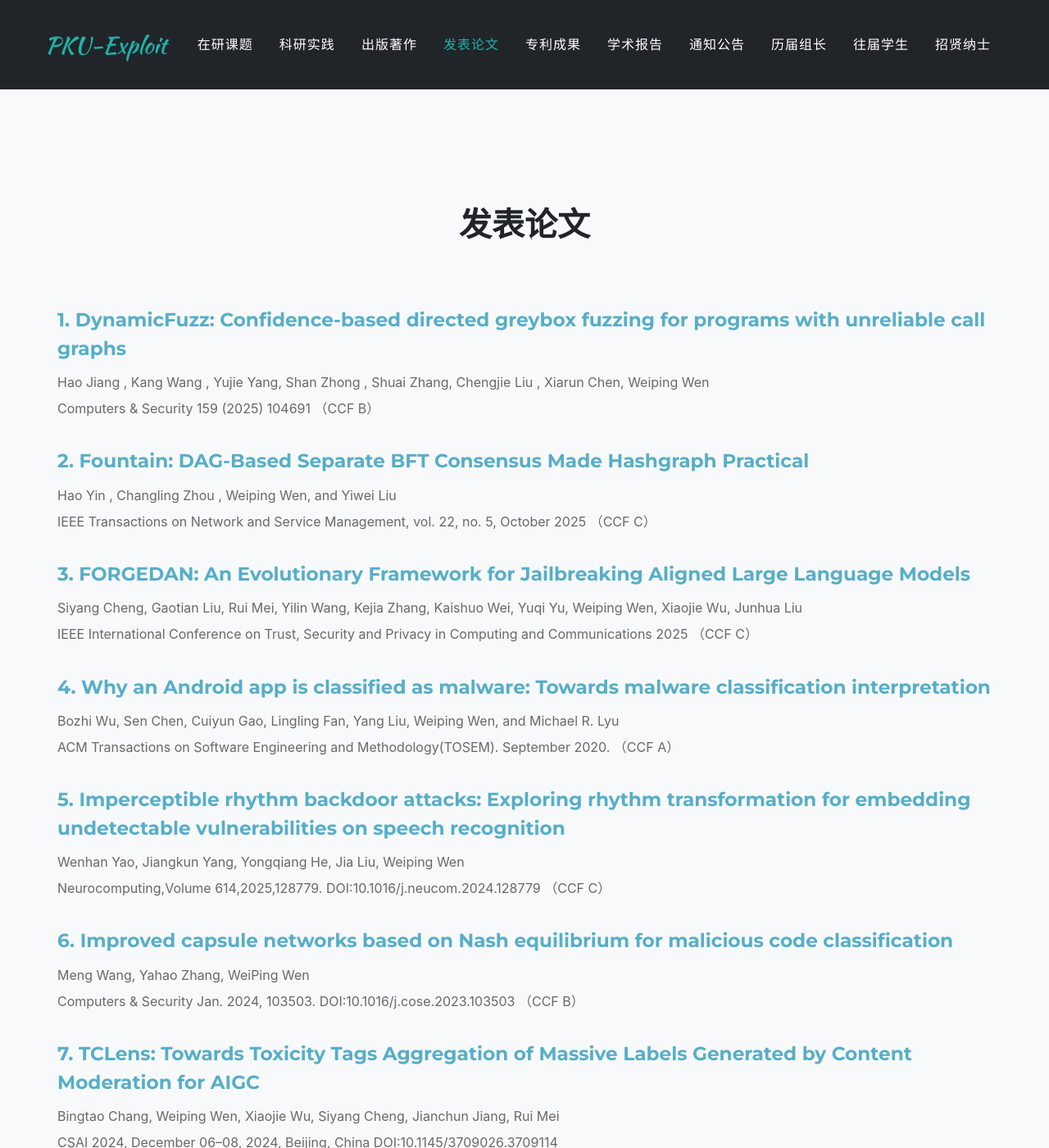
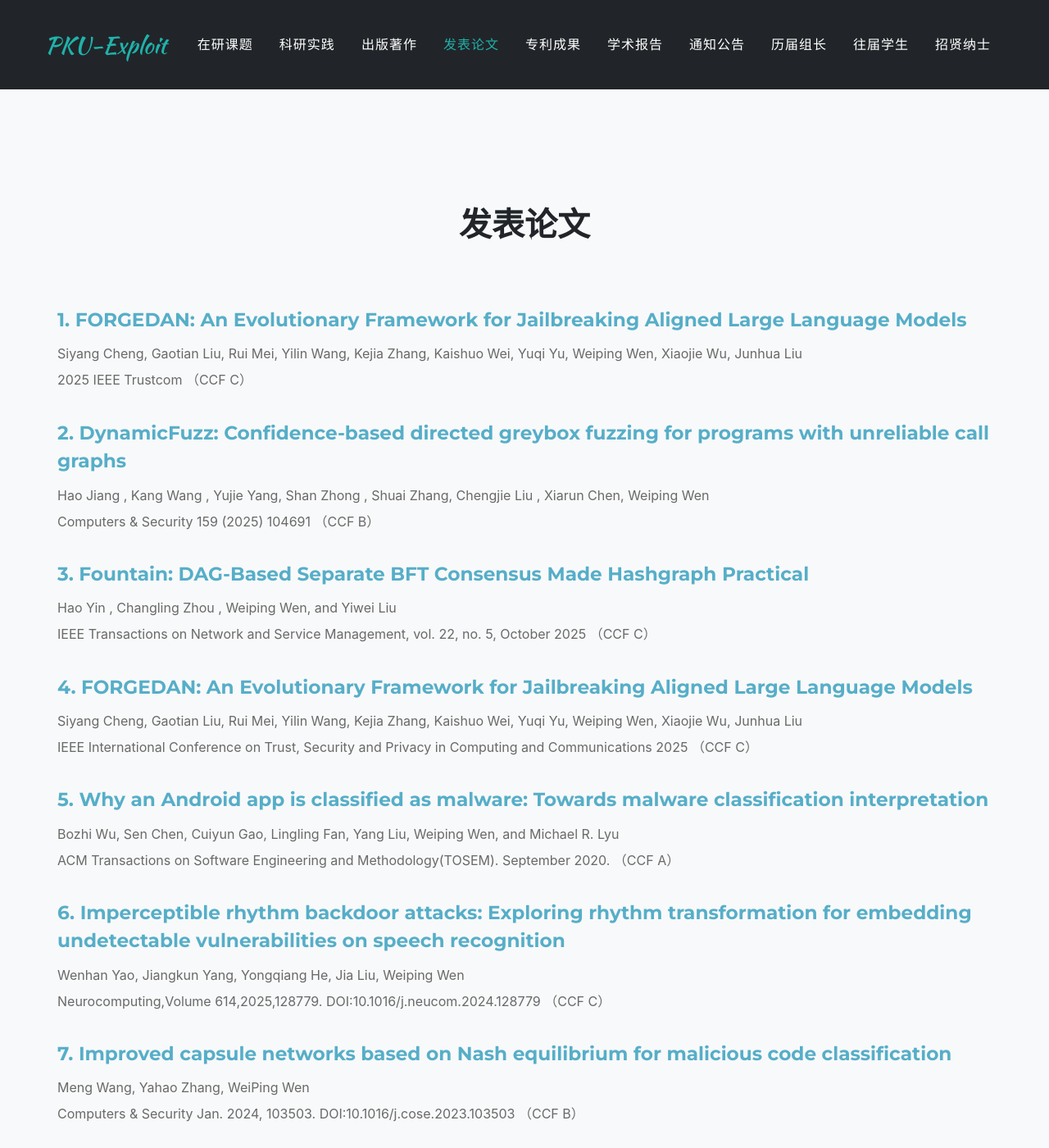
Before and after one commit to xxycfhb/xxycfhb.github.io, a Jekyll site: the page built from pages/paper.html, in a window 1280 px wide and 1400 px high. Shown: the whole window at 82% size. Built offline with Jekyll 4.4.1, drawn with Linux system fonts in a browser that asks for light colours; some web fonts are replaced; some of the changed text lies outside the part shown.

Commit message:
update paper109 FORGEDAN

```diff
--- a/_data/sitetext.yml
+++ b/_data/sitetext.yml
@@ -1119,6 +1119,11 @@ paper:
     title: "发表论文"
     text:
     item:
+      - title: "FORGEDAN: An Evolutionary Framework for Jailbreaking Aligned Large Language Models"
+        name: "Siyang Cheng, Gaotian Liu, Rui Mei, Yilin Wang, Kejia Zhang, Kaishuo Wei, Yuqi Yu, Weiping Wen, Xiaojie Wu, Junhua Liu"
+        source: "2025 IEEE Trustcom （CCF C）"
+        url: "/files/paper109.pdf"
+        download: "FORGEDAN: An Evolutionary Framework for Jailbreaking Aligned Large Language Models.pdf"
 
       - title: "DynamicFuzz: Confidence-based directed greybox fuzzing for programs with unreliable call graphs"
         name: "Hao Jiang , Kang Wang , Yujie Yang, Shan Zhong , Shuai Zhang, Chengjie Liu , Xiarun Chen, Weiping Wen"
```
Also changed, not shown: 1 other file.
